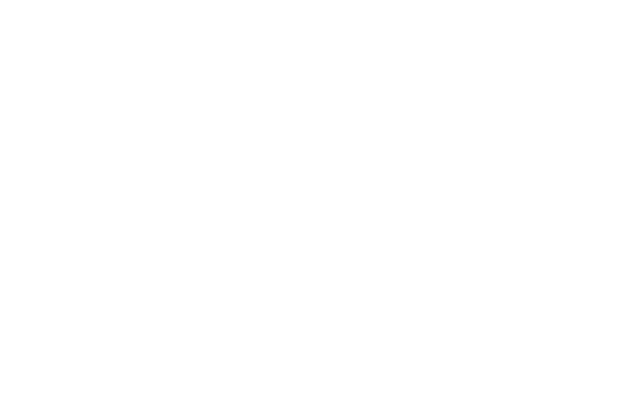
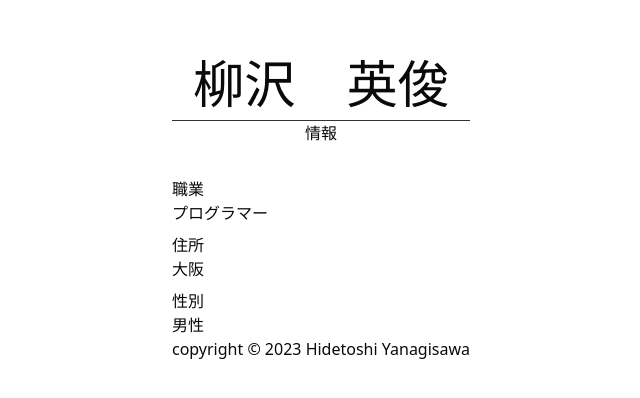
Before and after one commit to yanagisawahidetoshi/react-lectures, a React (Vite) app: page /profile in a window 1280 px wide. Before the commit this address had no page. Shown: the part 192-590 px from the top of the page, without its empty margins (319-959 px from the left). Built offline with nearby package versions, Linux system fonts and the light colour scheme.

Commit message:
profileページ追加

```diff
--- a/src/App.tsx
+++ b/src/App.tsx
@@ -3,6 +3,7 @@
 
 import './App.css';
 import { ToDos } from './pages/ToDos';
+import { Profile } from './pages/sample/Profile';
 import { ToDos as ToDosSample } from './pages/sample/ToDos';
 
 function App() {
@@ -12,6 +13,7 @@
         <Route path="/lesson1" element={<Lesson1 />} />
         <Route path="/to-dos" element={<ToDos />} />
         <Route path="/to-do-sample" element={<ToDosSample />} />
+        <Route path="/profile" element={<Profile />} />
       </Routes>
     </div>
   );
--- a/src/components/sample/CreateTodo/index.tsx
+++ b/src/components/sample/CreateTodo/index.tsx
@@ -20,7 +20,6 @@
   }
 
   return (
-    <>
     <form className={styles.container} onSubmit={handleSubmit}>
       <label htmlFor="title" className={styles.label}>
         ToDoを登録する
@@ -30,12 +29,12 @@
           placeholder="タイトル"
           value={todo}
           onChange={(e) => setTodo(e.target.value)}
+          id="title"
         />
         <button type="submit" className={styles.submit}>
           登録する
         </button>
       </div>
     </form>
-    </>
   );
 };
--- a/src/components/sample/Input/index.tsx
+++ b/src/components/sample/Input/index.tsx
@@ -1,24 +1,12 @@
 import { css } from '@emotion/css';
 
-type Props = {
-  value: string;
-  onChange: (e: React.ChangeEvent<HTMLInputElement>) => void;
-  placeholder?: string;
-};
+type Props = React.InputHTMLAttributes<HTMLInputElement>;
 
-export const Input: React.FC<Props> = ({ value, onChange, placeholder }) => {
+export const Input: React.FC<Props> = ({ ...rest }) => {
   const inputStyle = css`
     border: 1px solid #6766;
     padding: 6px;
   `;
 
-  return (
-    <input
-      type="text"
-      value={value}
-      placeholder={placeholder}
-      onChange={(e) => onChange(e)}
-      className={inputStyle}
-    />
-  );
+  return <input type="text" className={inputStyle} {...rest} />;
 };
--- /dev/null
+++ b/src/pages/sample/Profile/index.tsx
@@ -0,0 +1,54 @@
+import { css } from '@emotion/css';
+
+export const Name = () => {
+  return (
+    <h1
+      style={{
+        borderBottomWidth: 1,
+        borderBottomColor: '#333',
+        paddingBottom: 8,
+      }}
+    >
+      柳沢　英俊
+    </h1>
+  );
+};
+
+export const Contents = () => {
+  const container = css({
+    textAlign: 'left',
+    '& dt': {
+      fontWeight: 'bold',
+    },
+    '& dd + dt': {
+      marginTop: '8px',
+    },
+  });
+  return (
+    <dl className={container}>
+      <dt>職業</dt>
+      <dd>プログラマー</dd>
+      <dt>住所</dt>
+      <dd>大阪</dd>
+      <dt>性別</dt>
+      <dd>男性</dd>
+    </dl>
+  );
+};
+
+export const Profile = () => {
+  return (
+    <section>
+      <Name />
+      <p>情報</p>
+      <div
+        style={{
+          marginTop: '32px',
+        }}
+      >
+        <Contents />
+      </div>
+      <footer>copyright &copy; 2023 Hidetoshi Yanagisawa</footer>
+    </section>
+  );
+};
```
Lines whose indentation alone changed are shown as unchanged.
